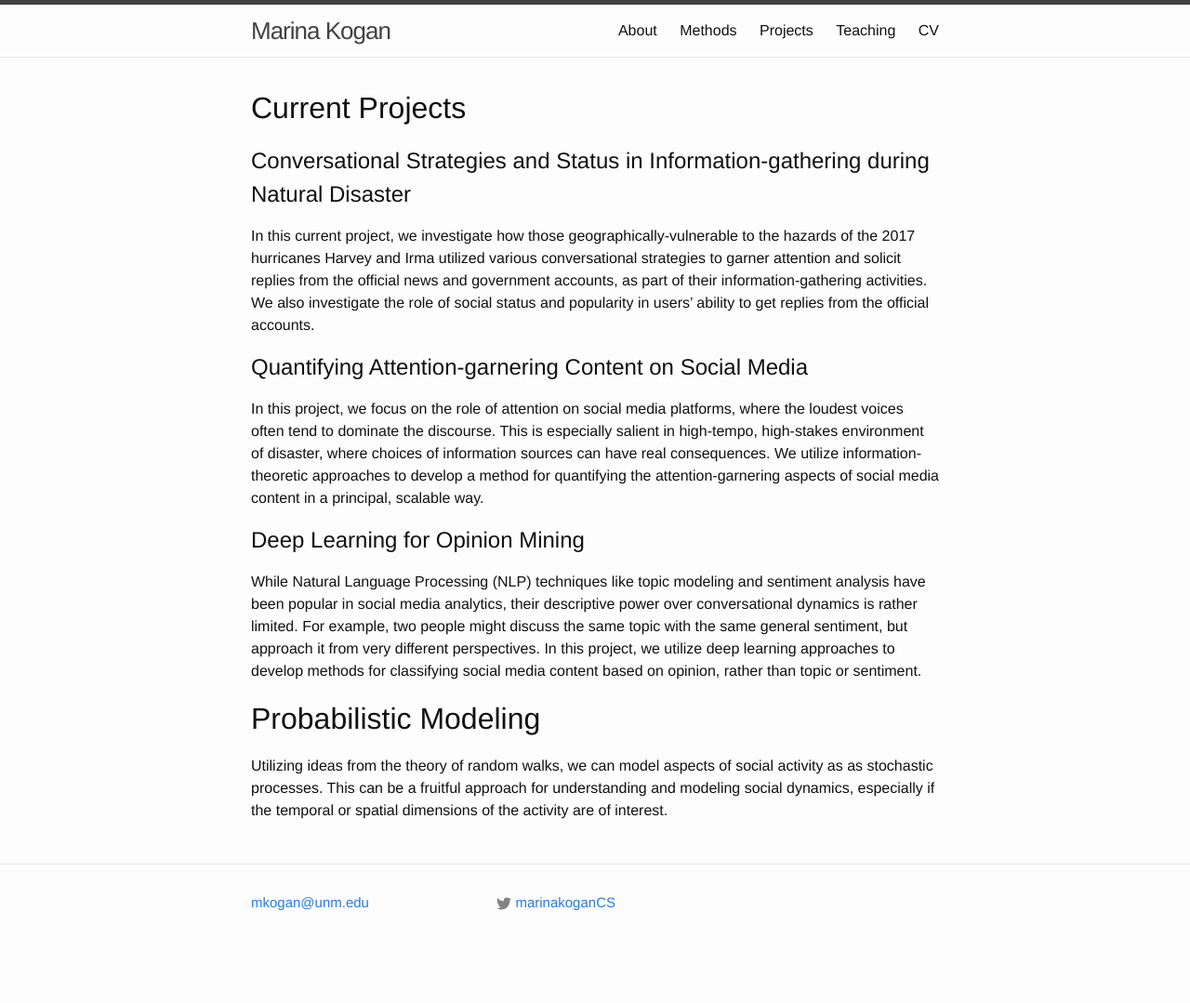
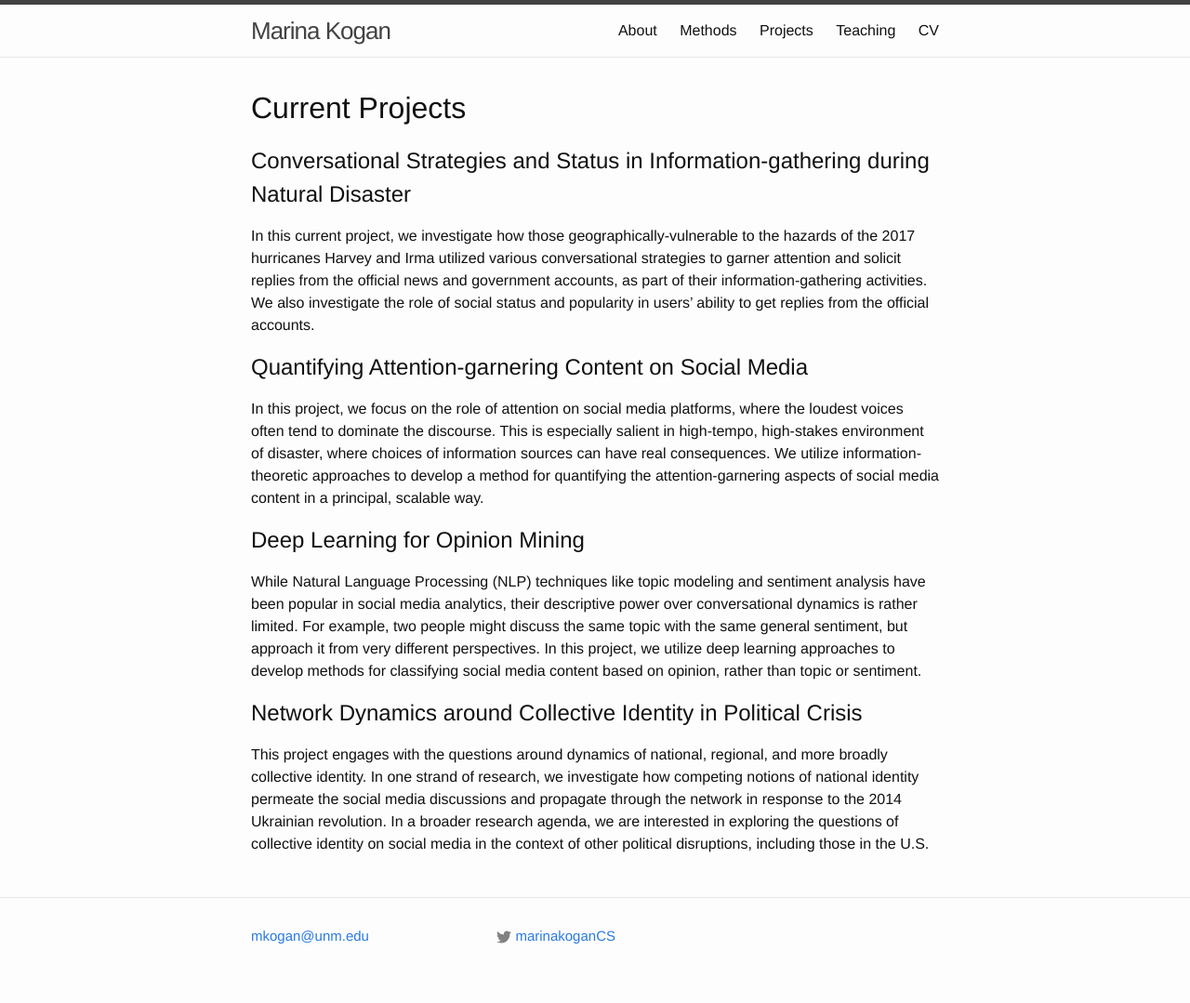
Before and after one commit to marinkala/marinkala.github.com, a Jekyll site: the page built from 4projects.md, in a window 1280 px wide. Shown: the whole page at 93% size. Built offline with Jekyll 4.4.1, drawn with Linux system fonts in a browser that asks for light colours; before the commit the page ends 1043 px from its top, so only the background shows below that.

Commit message:
testing projects

```diff
--- a/4projects.md
+++ b/4projects.md
@@ -16,5 +16,5 @@ In this project, we focus on the role of attention on social media platforms, wh
 ## Deep Learning for Opinion Mining
 While Natural Language Processing (NLP) techniques like topic modeling and sentiment analysis have been popular in social media analytics, their descriptive power over conversational dynamics is rather limited. For example, two people might discuss the same topic with the same general sentiment, but approach it from very different perspectives. In this project, we utilize deep learning approaches to develop methods for classifying social media content based on opinion, rather than topic or sentiment.
 
-# Probabilistic Modeling
-Utilizing ideas from the theory of random walks, we can model aspects of social activity as as stochastic processes. This can be a fruitful approach for understanding and modeling social dynamics, especially if the temporal or spatial dimensions of the activity are of interest.
+## Network Dynamics around Collective Identity in Political Crisis
+This project engages with the questions around dynamics of national, regional, and more broadly collective identity. In one strand of research, we investigate how competing notions of national identity permeate the social media discussions and propagate through the network in response to the 2014 Ukrainian revolution. In a broader research agenda, we are interested in exploring the questions of collective identity on social media in the context of other political disruptions, including those in the U.S.
```
